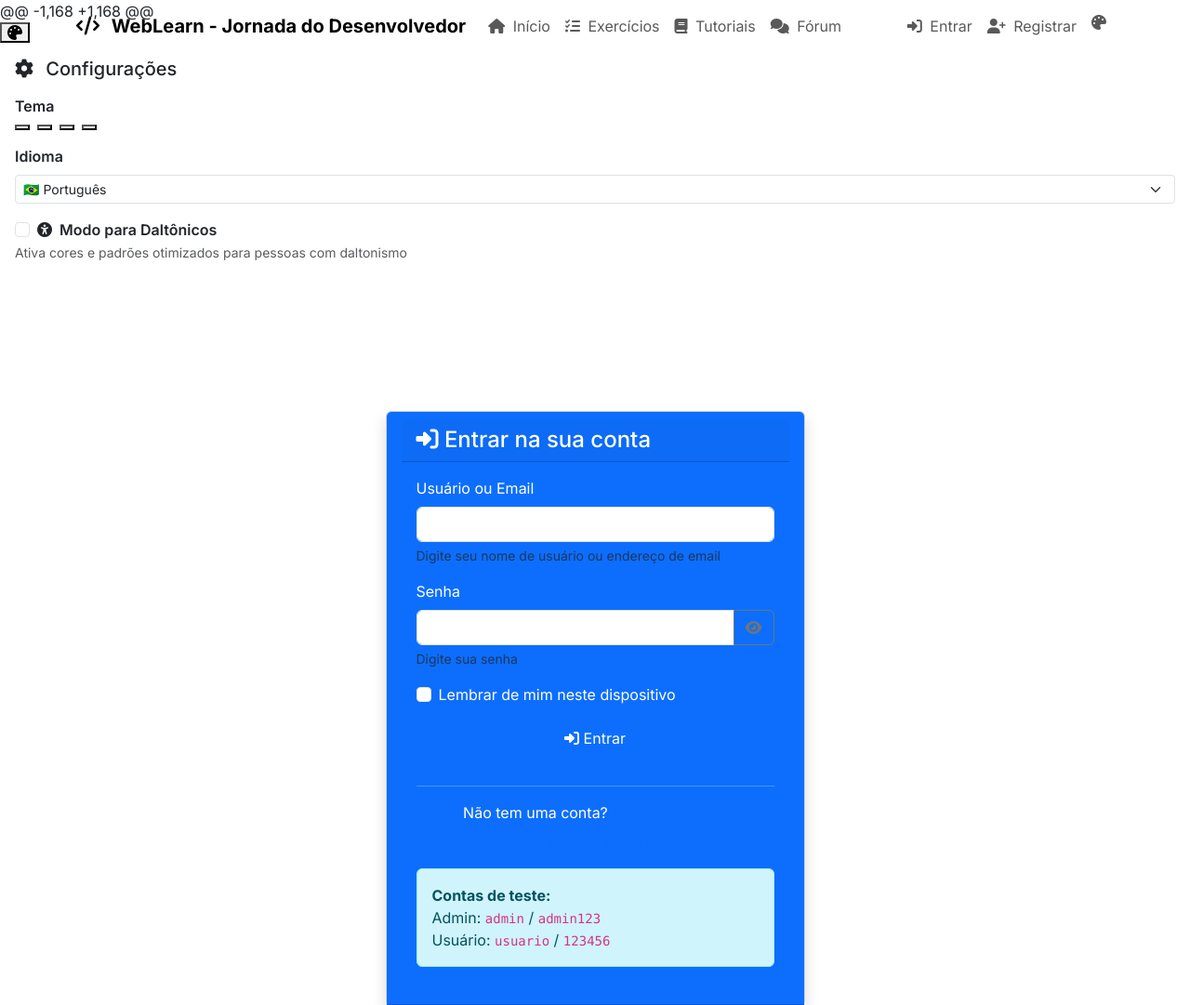
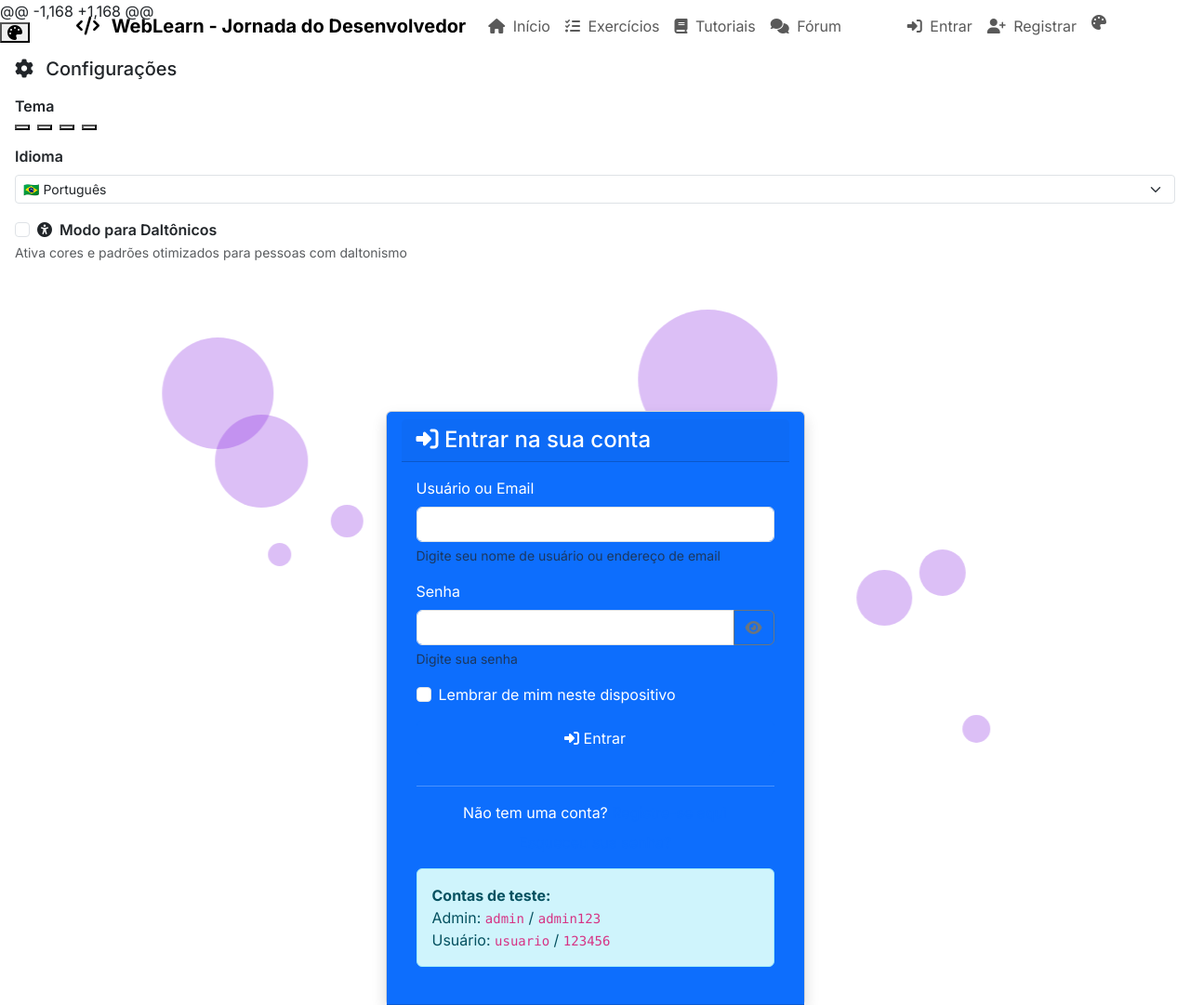
Before and after one commit to nicolasH344/gelsomini-te-amo, a PHP site: page /login.php in a window 1280 px wide. Shown: the top 1081 px of the page at 93% size. Run offline with PHP 8.4, Linux system fonts and the light colour scheme.

Commit message:
bolha login

```diff
--- a/pt-br/login.php
+++ b/pt-br/login.php
@@ -39,7 +39,74 @@
 include 'header.php';
 ?>
 
-<div class="container mt-5">
+<style>
+.bubbles-container {
+    position: fixed;
+    top: 0;
+    left: 0;
+    width: 100%;
+    height: 100%;
+    overflow: hidden;
+    z-index: 1;
+    pointer-events: none;
+}
+
+.bubble {
+    position: absolute;
+    bottom: -100px;
+    background: rgba(74, 144, 226, 0.3);
+    border-radius: 50%;
+    animation: rise 14.25s infinite linear;
+}
+
+.bubble:nth-child(1) { left: 10%; width: 120px; height: 120px; animation-delay: 0s; }
+.bubble:nth-child(2) { left: 20%; width: 25px; height: 25px; animation-delay: 2s; }
+.bubble:nth-child(3) { left: 35%; width: 80px; height: 80px; animation-delay: 4s; }
+.bubble:nth-child(4) { left: 50%; width: 150px; height: 150px; animation-delay: 0s; }
+.bubble:nth-child(5) { left: 70%; width: 60px; height: 60px; animation-delay: 3s; }
+.bubble:nth-child(6) { left: 80%; width: 30px; height: 30px; animation-delay: 5s; }
+.bubble:nth-child(7) { left: 15%; width: 100px; height: 100px; animation-delay: 1s; }
+.bubble:nth-child(8) { left: 65%; width: 40px; height: 40px; animation-delay: 6s; }
+.bubble:nth-child(9) { left: 5%; width: 90px; height: 90px; animation-delay: 7s; }
+.bubble:nth-child(10) { left: 25%; width: 35px; height: 35px; animation-delay: 1.5s; }
+.bubble:nth-child(11) { left: 45%; width: 110px; height: 110px; animation-delay: 8s; }
+.bubble:nth-child(12) { left: 75%; width: 50px; height: 50px; animation-delay: 2.5s; }
+.bubble:nth-child(13) { left: 85%; width: 20px; height: 20px; animation-delay: 9s; }
+.bubble:nth-child(14) { left: 55%; width: 70px; height: 70px; animation-delay: 4.5s; }
+
+
+
+@keyframes rise {
+    to {
+        bottom: 100vh;
+        transform: translateX(100px);
+    }
+}
+
+.theme-purple .bubble { background: rgba(138, 43, 226, 0.3); }
+.theme-blue .bubble { background: rgba(74, 144, 226, 0.3); }
+.theme-green .bubble { background: rgba(40, 167, 69, 0.3); }
+.theme-dark .bubble { background: rgba(255, 255, 255, 0.15); }
+</style>
+
+<div class="bubbles-container">
+    <div class="bubble"></div>
+    <div class="bubble"></div>
+    <div class="bubble"></div>
+    <div class="bubble"></div>
+    <div class="bubble"></div>
+    <div class="bubble"></div>
+    <div class="bubble"></div>
+    <div class="bubble"></div>
+    <div class="bubble"></div>
+    <div class="bubble"></div>
+    <div class="bubble"></div>
+    <div class="bubble"></div>
+    <div class="bubble"></div>
+    <div class="bubble"></div>
+</div>
+
+<div class="container mt-5" style="position: relative; z-index: 10;">
     <div class="row justify-content-center">
         <div class="col-md-6 col-lg-5">
 
```
Also changed, not shown: index1.php (+12 -1 lines).
